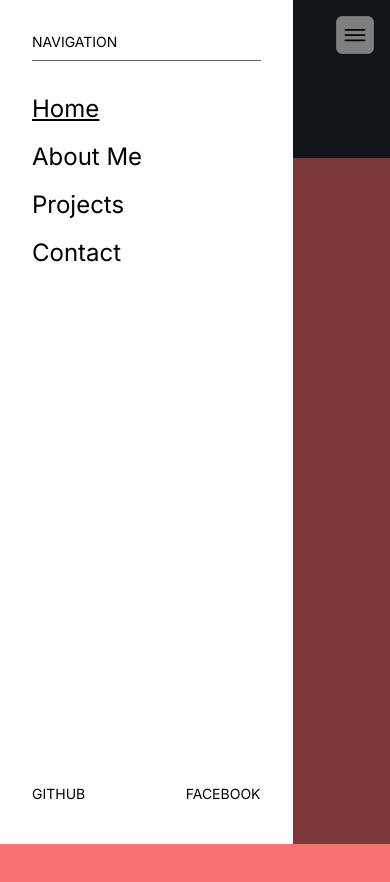
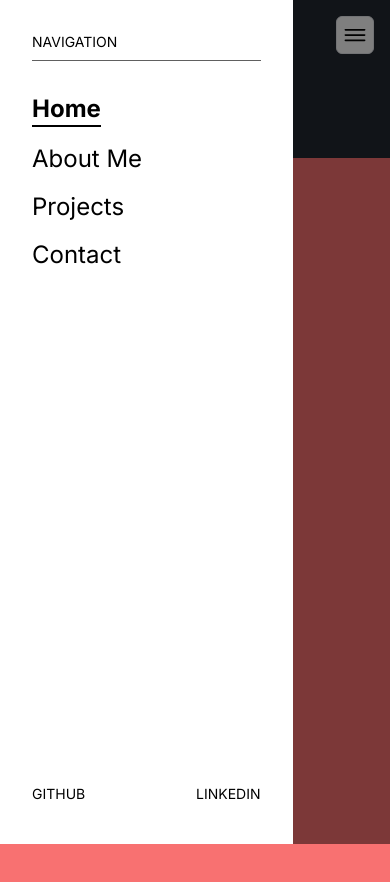
Before and after one commit to giorgio324/portfolio, a Next.js app: page / in a window 390 px wide. Shown: the top 882 px of the page. Built offline with nearby package versions, Linux system fonts and the light colour scheme.

Commit message:
added socials and divided mobile navbar into smaller components

```diff
--- a/src/components/mobileNavbar/MobileNavbar.tsx
+++ b/src/components/mobileNavbar/MobileNavbar.tsx
@@ -1,7 +1,7 @@
 'use client';
 import { useState } from 'react';
 import MobileNavbarButton from './MobileNavbarButton';
-import MobileNavbarSidebar from './MobileNavbarSidebar';
+import MobileNavbarSidebar from './mobileNavbarSidebar/MobileNavbarSidebar';
 const MobileNavbar = () => {
   const [open, setOpen] = useState(true);
   const openNavbar = () => {
@@ -13,6 +13,7 @@ const MobileNavbar = () => {
     setOpen(false);
     document.body.style.overflow = 'auto';
   };
+
   return (
     <aside className='flex justify-end items-center p-4 md:hidden'>
       <MobileNavbarButton openNavbar={openNavbar} />
--- a/src/components/mobileNavbar/MobileNavbarSidebar.tsx
+++ b/src/components/mobileNavbar/mobileNavbarSidebar/MobileNavbarSidebar.tsx
@@ -1,10 +1,10 @@
 'use client';
 import { createPortal } from 'react-dom';
 import { AnimatePresence, motion } from 'framer-motion';
-import { usePathname } from 'next/navigation';
-import { navLinks } from '@/data/navLinks';
-import Link from 'next/link';
+
 import { useEffect, useState } from 'react';
+import MobileNavbarSidebarSocial from './MobileNavbarSidebarSocial';
+import MobileNavbarSidebarLinks from './MobileNavbarSidebarLinks';
 
 type Props = {
   open: boolean;
@@ -12,7 +12,7 @@ type Props = {
 };
 
 const MobileNavbarSidebar = ({ open, closeNavbar }: Props) => {
-  const currentPath = usePathname() || '/';
+  /* NOTE: is mounted check is needed because the docuemnt does not exist on server */
   const [isMounted, setIsMounted] = useState(false);
 
   useEffect(() => {
@@ -59,41 +59,8 @@ const MobileNavbarSidebar = ({ open, closeNavbar }: Props) => {
                     className='h-[1px] bg-desktopNavLinkBackgroundColor w-full'
                   ></motion.div>
                 </motion.div>
-                <div className='flex-grow flex flex-col gap-4'>
-                  {navLinks.map((link, index) => (
-                    <motion.div
-                      key={link.label}
-                      initial={{ opacity: 0, translateX: 50 }}
-                      animate={{ opacity: 1, translateX: 0 }}
-                      transition={{ duration: 0.3, delay: (index + 1) * 0.2 }}
-                      className={`text-2xl ${
-                        currentPath === link.path ? 'underline' : ''
-                      }`}
-                    >
-                      <Link href={link.path} onClick={closeNavbar}>
-                        {link.label}
-                      </Link>
-                    </motion.div>
-                  ))}
-                </div>
-                <motion.div className='flex justify-between'>
-                  <motion.div
-                    initial={{ opacity: 0, translateX: 50 }}
-                    animate={{ opacity: 1, translateX: 0 }}
-                    transition={{ duration: 0.3, delay: 0.2 }}
-                    className='text-sm mb-2 uppercase'
-                  >
-                    Github
-                  </motion.div>
-                  <motion.div
-                    initial={{ opacity: 0, translateX: 50 }}
-                    animate={{ opacity: 1, translateX: 0 }}
-                    transition={{ duration: 0.3, delay: 0.2 }}
-                    className='text-sm mb-2 uppercase'
-                  >
-                    Facebook
-                  </motion.div>
-                </motion.div>
+                <MobileNavbarSidebarLinks closeNavbar={closeNavbar} />
+                <MobileNavbarSidebarSocial />
               </motion.div>
             </motion.div>
           )}
--- /dev/null
+++ b/src/components/mobileNavbar/mobileNavbarSidebar/MobileNavbarSidebarLinks.tsx
@@ -0,0 +1,42 @@
+'use client';
+import { navLinks } from '@/data/navLinks';
+import Link from 'next/link';
+import { usePathname } from 'next/navigation';
+import { motion } from 'framer-motion';
+
+type Props = {
+  closeNavbar: () => void;
+};
+
+const MobileNavbarSidebarLinks = ({ closeNavbar }: Props) => {
+  const currentPath = usePathname() || '/';
+
+  return (
+    <div className='flex-grow flex flex-col gap-4'>
+      {navLinks.map((link, index) => (
+        <motion.div
+          key={link.label}
+          initial={{ opacity: 0, translateX: 50 }}
+          animate={{ opacity: 1, translateX: 0 }}
+          transition={{ duration: 0.3, delay: (index + 1) * 0.2 }}
+          className={`text-2xl w-fit  ${
+            currentPath === link.path ? 'font-bold' : ''
+          }`}
+        >
+          <Link href={link.path} onClick={closeNavbar}>
+            {link.label}
+          </Link>
+          {currentPath === link.path && (
+            <motion.div
+              initial={{ opacity: 0, translateX: 50 }}
+              animate={{ opacity: 1, translateX: 0 }}
+              transition={{ duration: 0.3, delay: (index + 1) * 0.2 }}
+              className='h-[2px] bg-black '
+            ></motion.div>
+          )}
+        </motion.div>
+      ))}
+    </div>
+  );
+};
+export default MobileNavbarSidebarLinks;
--- /dev/null
+++ b/src/components/mobileNavbar/mobileNavbarSidebar/MobileNavbarSidebarSocial.tsx
@@ -0,0 +1,24 @@
+'use client';
+import { motion } from 'framer-motion';
+import { socials } from '@/data/social';
+const MobileNavbarSidebarSocial = () => {
+  return (
+    <motion.div className='flex justify-between'>
+      {socials.map((social) => {
+        return (
+          <motion.a
+            href={social.path}
+            target='_blank'
+            initial={{ opacity: 0, translateX: 50 }}
+            animate={{ opacity: 1, translateX: 0 }}
+            transition={{ duration: 0.3, delay: 0.2 }}
+            className='text-sm mb-2 uppercase'
+          >
+            {social.label}
+          </motion.a>
+        );
+      })}
+    </motion.div>
+  );
+};
+export default MobileNavbarSidebarSocial;
--- /dev/null
+++ b/src/data/social.ts
@@ -0,0 +1,10 @@
+export const socials = [
+  {
+    path: 'https://github.com/giorgio324',
+    label: 'GitHub',
+  },
+  {
+    path: 'https://www.linkedin.com/in/giorgi-kochuashvili-511069259/',
+    label: 'LinkedIn',
+  },
+];
```
